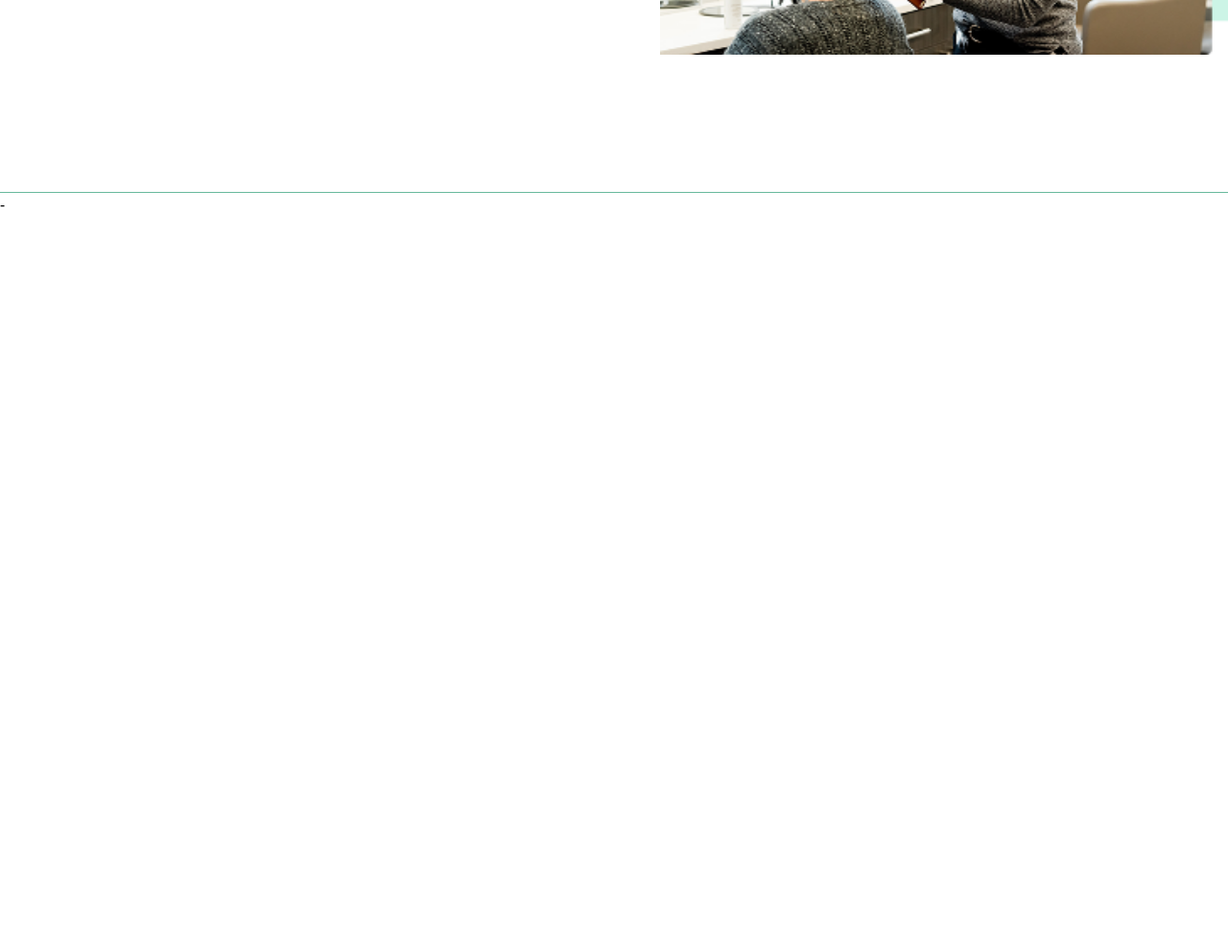
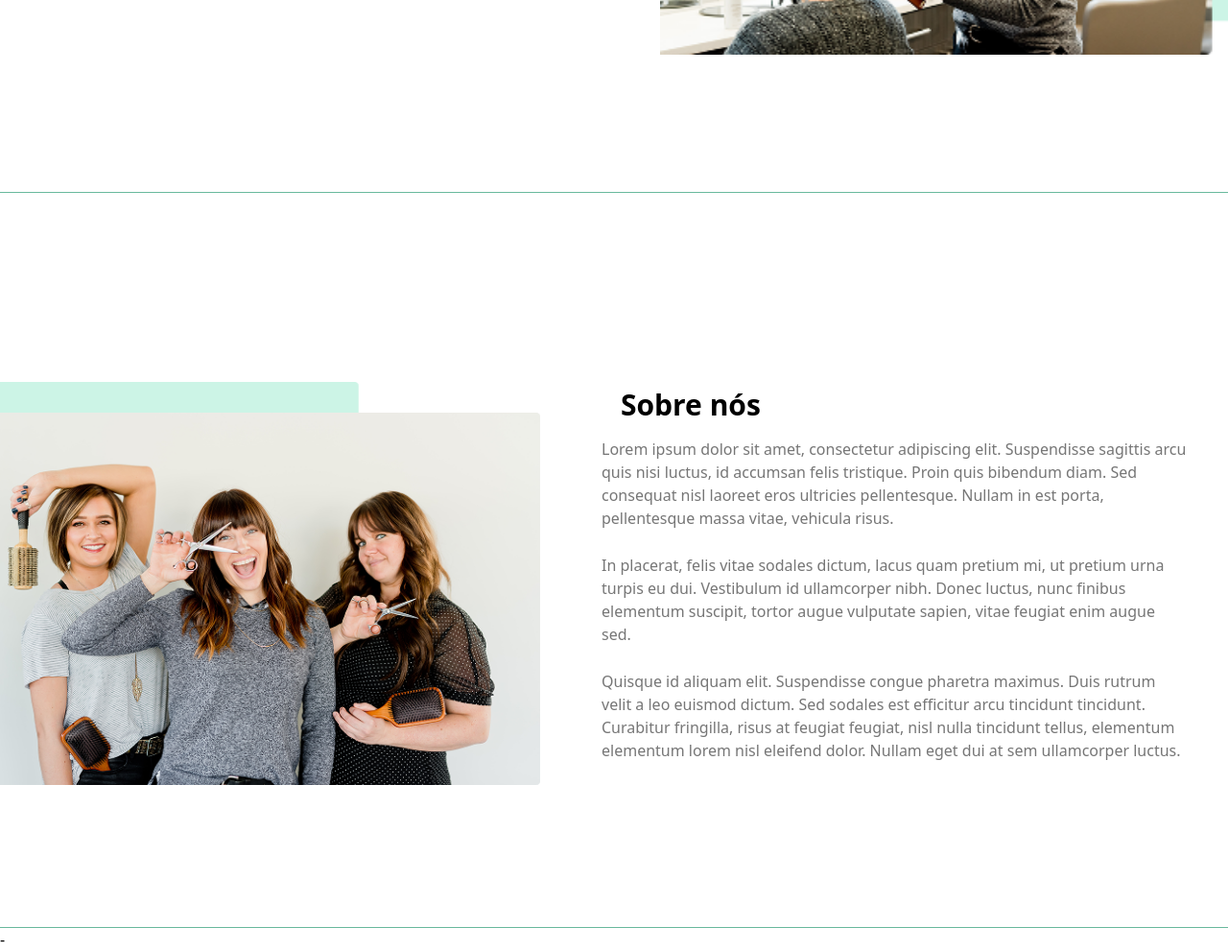
Before and after one commit to brotechno750-bot/HomeWork-10, a website: page index.html in a window 1280 px wide. Shown: the part 570-1561 px from the top of the page at 96% size. Before the commit the page ends 800 px from the top, so only its background shows below. Drawn offline with Linux system fonts and the light colour scheme.

Commit message:
sakshon3

```diff
--- a/index.html
+++ b/index.html
@@ -26,7 +26,8 @@
 
     </div>
 
-    <div class="div2 lg:w-[1520px] lg:h-[699px] lg:gap-[118px] m-auto lg:flex lg:justify-center lg:items-center lg:flex-row-reverse w-[375px] h-[645px] border-b-[1px] border-solid border-[#69B99D]">
+    <div
+        class="div2 lg:w-[1520px] lg:h-[699px] lg:gap-[118px] m-auto lg:flex lg:justify-center lg:items-center lg:flex-row-reverse w-[375px] h-[645px] border-b-[1px] border-solid border-[#69B99D]">
 
         <img class="lg:w-[658px] lg:h-[443px] pt-[32px] mb-[32px]" src="./Img (3).png" alt="">
 
@@ -41,8 +42,40 @@
                 especializado em tratamentos naturais.
             </p>
 
-            <button class="w-[214px] h-[56px] text-[white] bg-[#69B99D] rounded-[4px] text-[16px] font-[500]">Agendar um horário</button>
+            <button class="w-[214px] h-[56px] text-[white] bg-[#69B99D] rounded-[4px] text-[16px] font-[500]">Agendar um
+                horário</button>
         </div>
+    </div>
+
+    <div class="div3 lg:w-[1520px] m-auto lg:h-[766px] lg:gap-[64px] lg:flex lg:justify-start lg:items-center w-[375px] h-[1131px] border-b-[1px] border-solid border-[#69B99D] ">
+        <img class=" lg:w-[563px] lg:h-[500px] pt-[80px] mb-[32px]" src="./Img (5).png" alt="">
+
+        <div>
+            <h2 class="text-[30px] font-[700] ml-[20px] lg:mb-[12px] mb-[16px]">Sobre nós</h2>
+
+            <div class=" lg:w-[610px] lg:h-[312px] w-[327px] h-[598px]  lg:m-[0px] m-auto text-[16px] font-[400] text-[#767676]">
+                <p class="mb-[25px]">Lorem ipsum dolor sit amet, consectetur adipiscing elit. Suspendisse sagittis arcu quis nisi luctus,
+                    id accumsan felis tristique. Proin quis bibendum diam. Sed consequat nisl laoreet eros ultricies
+                    pellentesque. Nullam in est porta, pellentesque massa vitae, vehicula risus.
+                </p>
+
+                <p class="mb-[25px]">
+                    In placerat, felis vitae sodales dictum, lacus quam pretium mi, ut pretium urna turpis eu dui.
+                    Vestibulum id ullamcorper nibh. Donec luctus, nunc finibus elementum suscipit, tortor augue
+                    vulputate sapien, vitae feugiat enim augue sed.
+
+                </p>
+
+                <p class="mb-[25px]">
+                    Quisque id aliquam elit. Suspendisse congue pharetra maximus. Duis rutrum velit a leo euismod dictum.
+                    Sed sodales est efficitur arcu tincidunt tincidunt. Curabitur fringilla, risus at feugiat feugiat,
+                    nisl nulla tincidunt tellus, elementum elementum lorem nisl eleifend dolor. Nullam eget dui at sem
+                    ullamcorper luctus.
+
+                </p>
+            </div>
+        </div>
+
     </div>
 </body>
 
```
Also changed, not shown: Img (4).png (added), Img (5).png (added), src/output.css.
